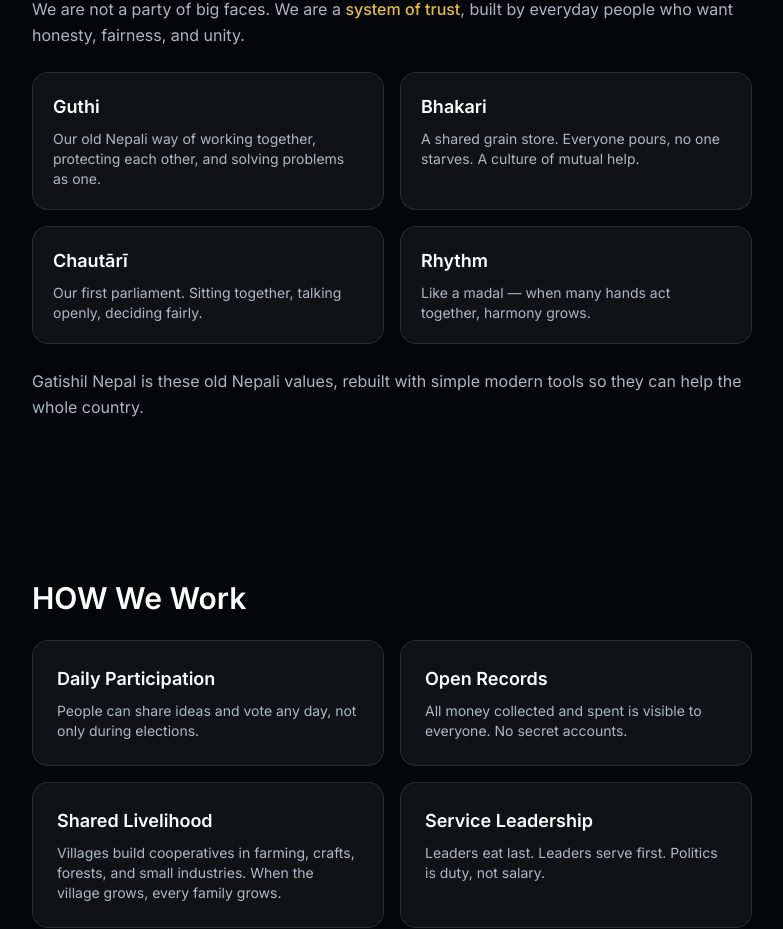
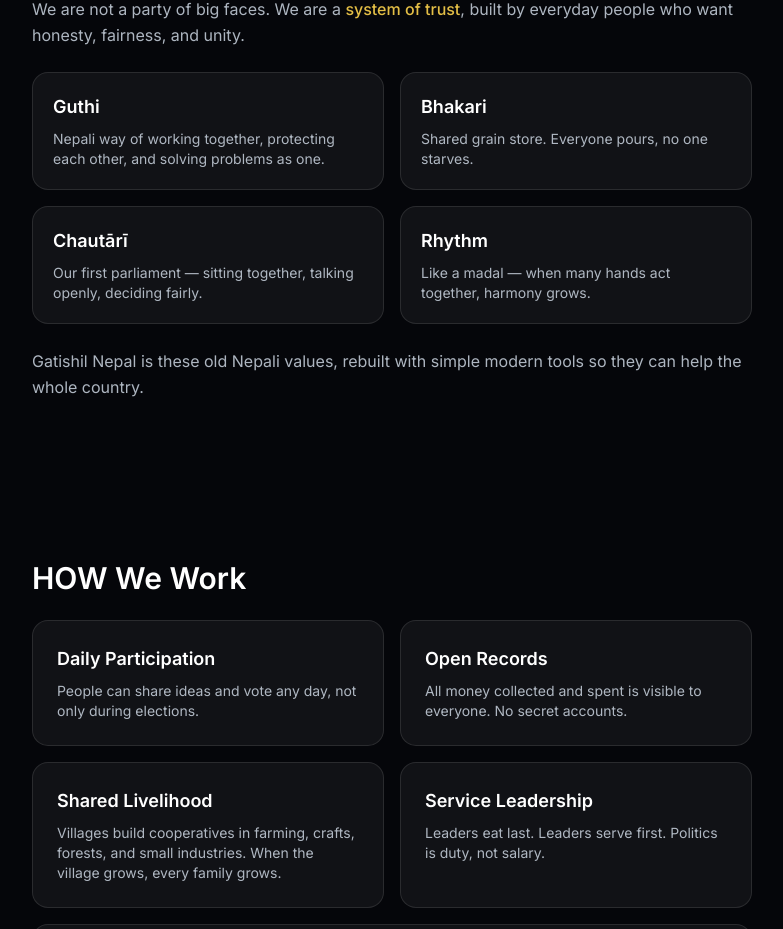
Before and after one commit to Zenslim/Gatishil, a Next.js app: page /about in a window 1280 px wide. Shown: the part 1035-1964 px from the top of the page, without its empty margins (248-1031 px from the left). Built offline with nearby package versions, Linux system fonts and the light colour scheme.

Commit message:
Update page.jsx

```diff
--- a/app/about/page.jsx
+++ b/app/about/page.jsx
@@ -95,21 +95,21 @@ export default function AboutPage() {
           <div className="rounded-2xl border border-white/10 bg-white/5 p-5">
             <h3 className="text-lg font-semibold">Guthi</h3>
             <p className="mt-2 text-slate-300/85 text-sm">
-              Our old Nepali way of working together, protecting each other, and solving problems as one.
+              Nepali way of working together, protecting each other, and solving problems as one.
             </p>
           </div>
 
           <div className="rounded-2xl border border-white/10 bg-white/5 p-5">
             <h3 className="text-lg font-semibold">Bhakari</h3>
             <p className="mt-2 text-slate-300/85 text-sm">
-              A shared grain store. Everyone pours, no one starves. A culture of mutual help.
+              Shared grain store. Everyone pours, no one starves.
             </p>
           </div>
 
           <div className="rounded-2xl border border-white/10 bg-white/5 p-5">
             <h3 className="text-lg font-semibold">Chautārī</h3>
             <p className="mt-2 text-slate-300/85 text-sm">
-              Our first parliament. Sitting together, talking openly, deciding fairly.
+              Our first parliament — sitting together, talking openly, deciding fairly.
             </p>
           </div>
 
@@ -210,8 +210,10 @@ export default function AboutPage() {
             >
               Join now
             </a>
+
+            {/* UPDATED LINK */}
             <a
-              href="/how"
+              href="/#manifesto"
               className="rounded-2xl border border-white/15 hover:border-white/25 px-5 py-2.5 text-sm font-medium text-slate-200/90 transition"
             >
               Learn more
```
